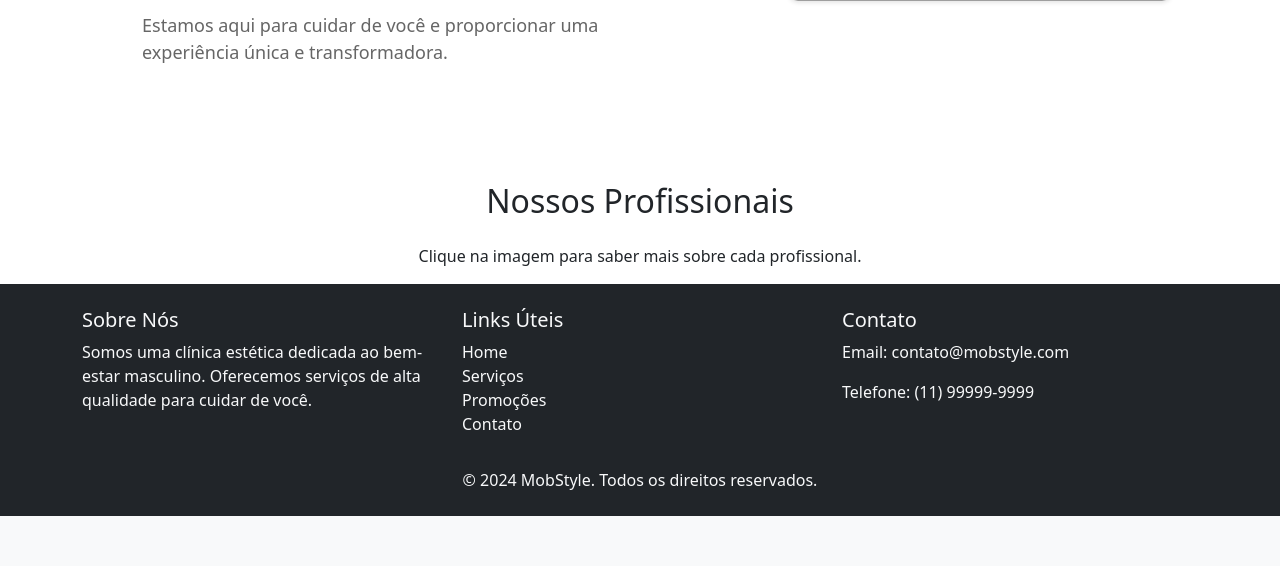
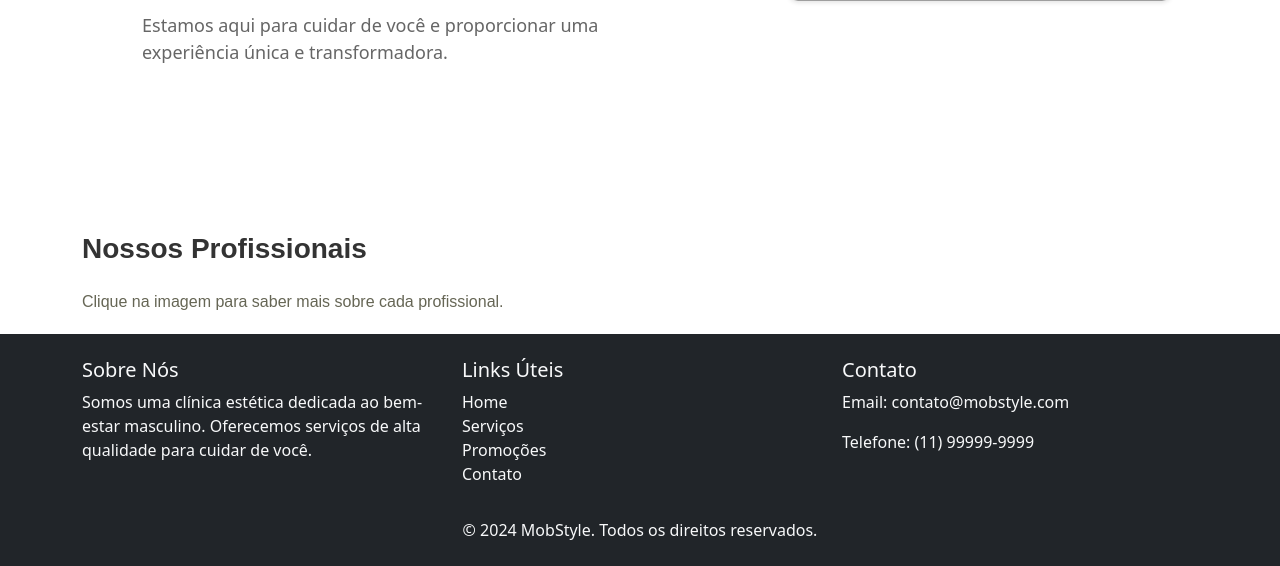
Before and after one commit to Joalbertosilva/Projeto-ClinicaEstetica-Django, a Django app: page /profissionais/ in a window 1280 px wide. Shown: the part 539-1105 px from the top of the page. Before the commit the page ends 1055 px from the top, so only its background shows below. Run offline with Django 5.2, Linux system fonts and the light colour scheme; data that the repository does not hold is empty; parts of the project's set-up code (start-up, migrations or seed data) failed here and were passed over; grey boxes are pictures that could not be loaded.

Commit message:
Atualizando template dos profissionais

```diff
--- a/inicio/static/css/profissionais.css
+++ b/inicio/static/css/profissionais.css
@@ -3,6 +3,8 @@
     padding: 0;
     box-sizing: border-box;
 }
+
+@import url('https://fonts.googleapis.com/css2?family=Poppins:wght@300;400;600;700&display=swap');
 
 .navbar-custom {
     width: 100%;
@@ -66,25 +68,50 @@
     margin-left: 5rem;
 }
 
+.container-nossos-profissionais {
+    display: flex;
+    justify-content: left;
+    flex-direction: column;
+    align-items: first baseline;
+    margin-top: 50px;
+}
+
+.container-nossos-profissionais h2{
+    font-size: 28px;
+    color: #333;
+    margin-bottom: 20px;
+    font-family: 'Poppins', sans-serif;
+    font-weight: bold;
+}
+
+.container-nossos-profissionais p{
+    font-size: 16px;
+    color: #665;
+    margin-bottom: 20px;
+    font-family: 'Poppins', sans-serif;
+}
+
 .container-cards {
     display: flex;
     flex-wrap: wrap;
-    justify-content: center; /* Centraliza os cards horizontalmente */
-    align-items: flex-start; /* Alinha os cards no topo */
-    margin-top: 50px; /* Espaçamento superior para o container */
-    margin-bottom: 50px; /* Espaçamento inferior para o container */
-    gap: 10px; /* Espaçamento entre os cards */
+    justify-content: center;
+    align-items: flex-start;
+    margin-top: 50px;
+    margin-bottom: 50px;
+    gap: 10px;
 }
 
 .card{
     margin: 0 auto;
     padding: 15px;
     border-radius: 8px;
-    background-color: #dfe9f2; /* Cor de fundo clara */
+    background-color: #ffffff; /* Cor de fundo clara */
     cursor: pointer;
     transition: background-color 0.3s ease-in-out;
     box-shadow: 0 4px 8px rgba(0, 0, 0, 0.1);
     width: 350px; /* Largura fixa para os cards */
+    max-width: 350px;
+    flex-grow: 1;
 }
 
 .card:hover {
```
